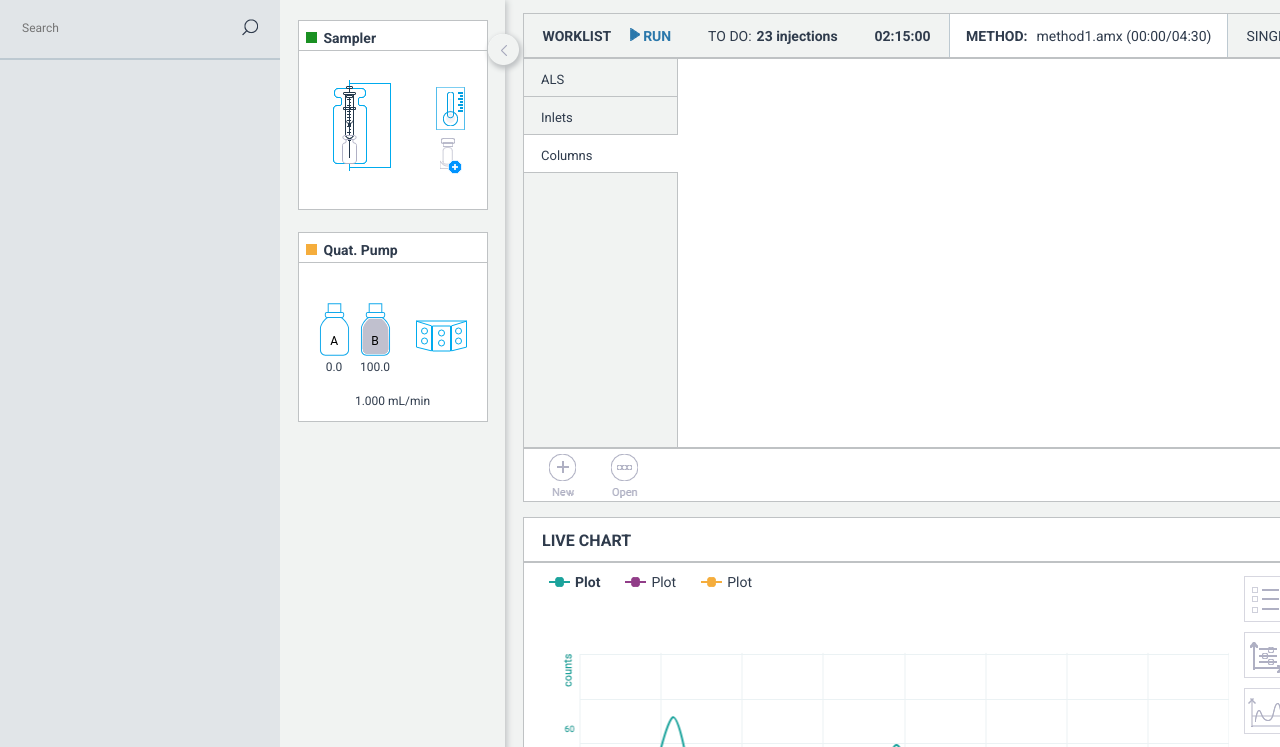
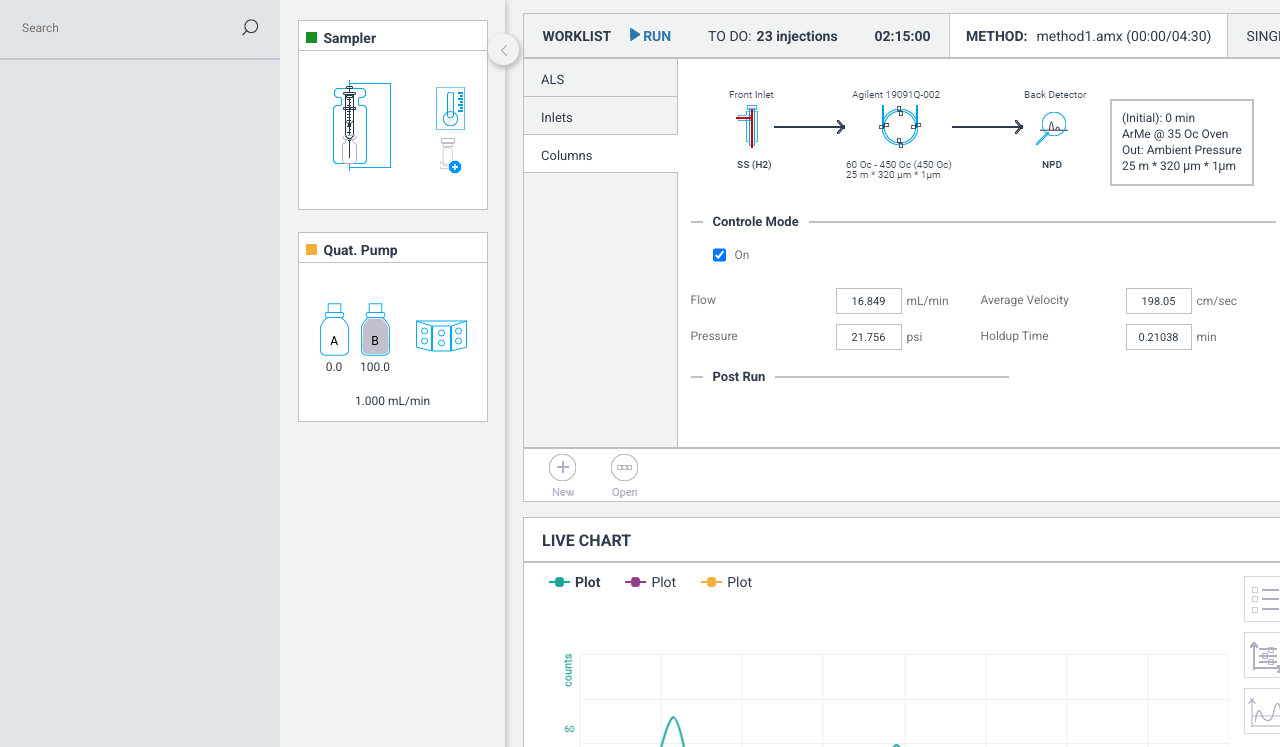
Before and after one commit to Lenko-Igor/labinvent, a plain HTML site: page index.html in a window 1280 px wide. Shown: the part 53-800 px from the top of the page. Drawn offline with Linux system fonts and the light colour scheme.

Commit message:
add new content

```diff
--- a/index.html
+++ b/index.html
@@ -147,7 +147,41 @@
                 </li>
               </ul>
             </div>
-            <div class="centerBlock"></div>
+            <div class="centerBlock">
+              <div class="picture">
+                <div><img src="img/inlet.png" alt="inlet" title="inlet"></div>
+                <div><img src="img/arrow.png" alt="arrow" title="arrow"></div>
+                <div><img src="img/column.png" alt="column" title="column"></div>
+                <div><img src="img/arrow.png" alt="arrow" title="arrow"></div>
+                <div><img src="img/detector.png" alt="detector" title="detector"></div>
+                <div class="data">
+                  <p>(Initial): 0 min</p>
+                  <p>ArMe @ 35 Oc Oven</p>
+                  <p>Out: Ambient Pressure</p>
+                  <p>25 m * 320 μm * 1μm</p>
+                </div>
+              </div>
+              <div class="control">
+                <h4>Controle Mode</h4>
+                <div class="on_off">
+                  <input type="checkbox" checked>
+                  <p>On</p>
+                </div>
+                <ul>
+                  <li>Flow</li>
+                  <li><input type="text" value="16.849">mL/min</li>
+                  <li>Average Velocity</li>
+                  <li><input type="text" value="198.05">cm/sec</li>
+                  <li>Pressure</li>
+                  <li><input type="text" value="21.756">psi</li>
+                  <li>Holdup Time</li>
+                  <li><input type="text" value="0.21038">min</li>
+                </ul>
+              </div>
+              <div class="post">
+                <h4>Post Run</h4>
+              </div>
+            </div>
             <div class="rightBlock"></div>
           </div>
           <div class="footer">
--- a/style/style.css
+++ b/style/style.css
@@ -11,6 +11,11 @@ body {
   margin: 0 auto;
   display: flex;
   justify-content: space-between;
+}
+h4 {
+  font-size: 13px;
+  color: #2f3b4c;
+  font-weight: bold;
 }
 
 /* ContainerLeft */
@@ -496,6 +501,90 @@ menu {
 .wrap .wrapMethod .container .centerBlock {
   border-right: 1px solid #bfc2c4;
 }
+.wrap .wrapMethod .container .centerBlock .picture {
+  display: flex;
+  height: 162px;
+  padding-top: 30px;
+  padding-left: 50px;
+}
+.wrap .wrapMethod .container .centerBlock .picture div:nth-of-type(2),
+.wrap .wrapMethod .container .centerBlock .picture div:nth-of-type(4) {
+  margin-top: 30px;
+}
+.wrap .wrapMethod .container .centerBlock .picture .data {
+  border: 2px solid #bfc2c4;
+  padding: 10px;
+  height: 87px;
+  margin-top: 10px;
+  margin-left: 23px;
+  margin-bottom: 3px;
+}
+.wrap .wrapMethod .container .centerBlock .picture .data p {
+  color: #2f3b4c;
+  text-align: left;
+  font-size: 12px;
+  margin-bottom: 2px;
+}
+.wrap .wrapMethod .container .centerBlock .control {
+  border-top: 2px solid #bfc2c4;
+  position: relative;
+  width: 585px;
+  height: 155px;
+  margin: 0 auto;
+}
+.wrap .wrapMethod .container .centerBlock .control .on_off {
+  display: flex;
+  margin-top: 24px;
+}
+.wrap .wrapMethod .container .centerBlock .control ul {
+  display: flex;
+  padding-top: 17px;
+  flex-wrap: wrap;
+  list-style: none;
+}
+.wrap .wrapMethod .container .centerBlock .control ul li {
+  width: 145px;
+  margin-bottom: 10px;
+  font-size: 12px;
+  color: #727272;
+  line-height: 25px;
+}
+.wrap .wrapMethod .container .centerBlock .control .on_off input {
+  width: 16px;
+  height: 16px;
+  margin: 0 9px 0 22px;
+  cursor: pointer;
+}
+.wrap .wrapMethod .container .centerBlock .control .on_off p {
+  color: #727272;
+  font-size: 12px;
+  line-height: 16px;
+}
+.wrap .wrapMethod .container .centerBlock .control ul li input {
+  width: 66px;
+  height: 26px;
+  border: 1px solid #bfc2c4;
+  text-align: center;
+  font-size: 11px;
+  color: #2f3b4c;
+  margin-right: 5px;
+}
+.wrap .wrapMethod .container .centerBlock .post {
+  border-top: 2px solid #bfc2c4;
+  position: relative;
+  height: 71px;
+  margin: 0 12.5px;
+  width: 318px;
+}
+.wrap .wrapMethod .container .centerBlock h4 {
+  display: block;
+  background-color: #ffffff;
+  position: absolute;
+  top: -9px;
+  height: 15px;
+  margin: 0 12px;
+  padding: 0 10px;
+}
 .wrap .wrapMethod .footer {
   height: 54px;
   border-top: 2px solid #bfc2c4;
```
Also changed, not shown: img/arrow.png (added), img/column.png (added), img/detector.png (added), img/inlet.png (added).
